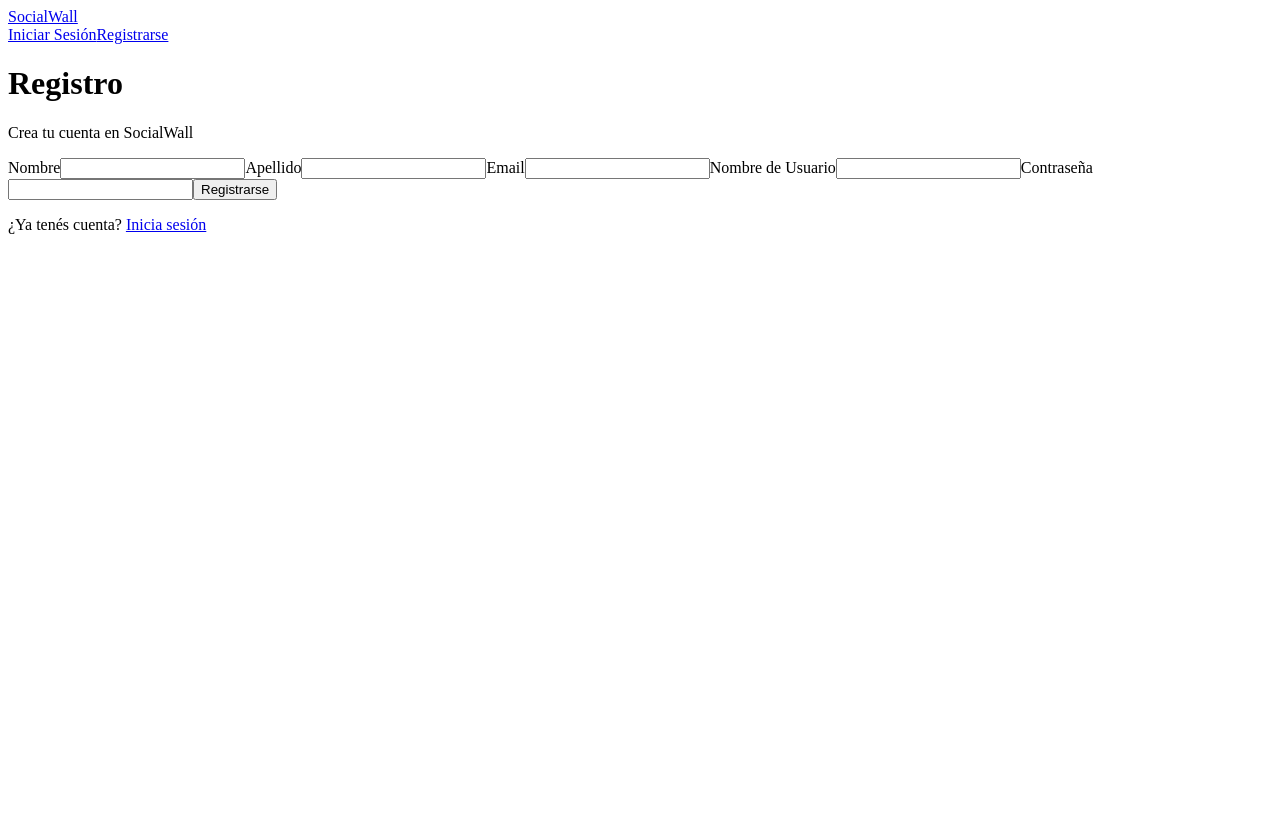
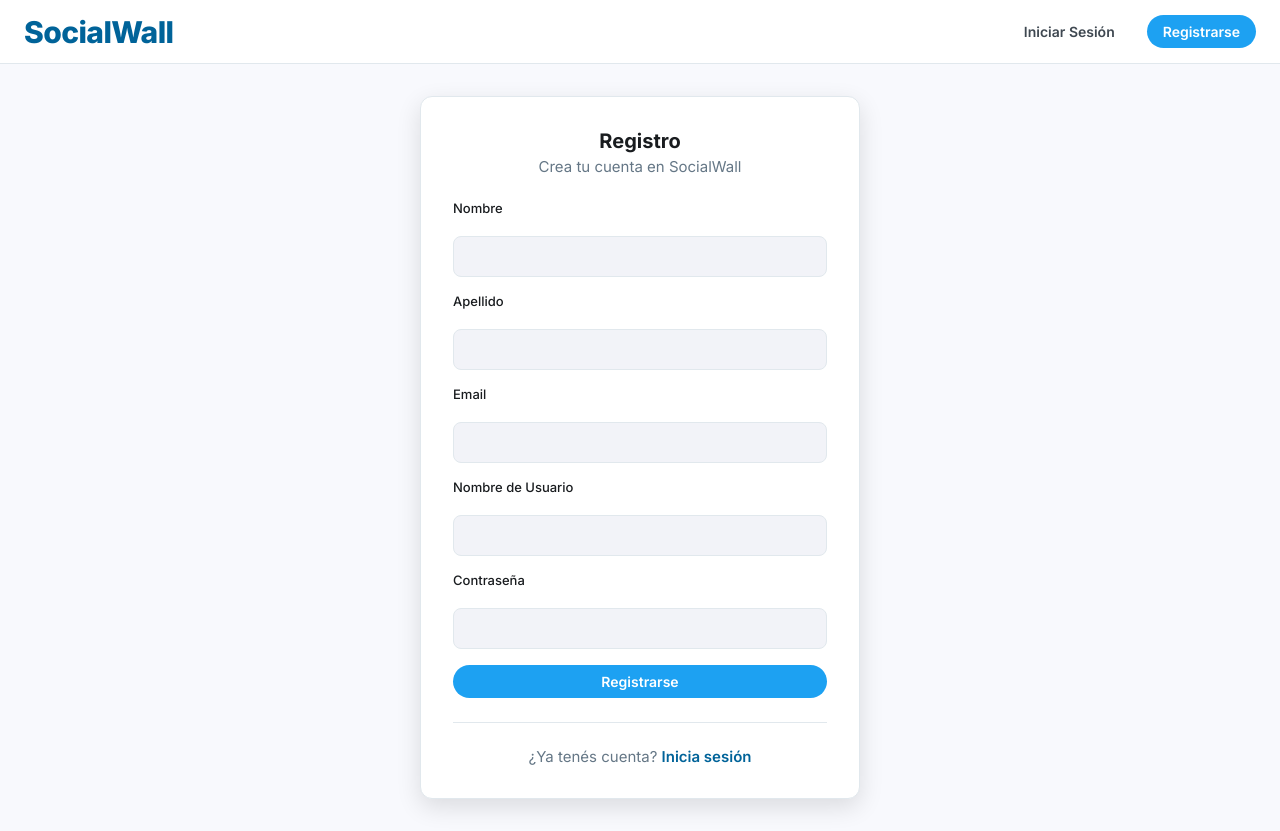
Before and after one commit to GabrielAlcequiez/Social-Wall, a React (Vite) app: page /register in a window 1280 px wide. Before the commit the page ends 800 px from the top, so only its background shows below. Built offline with nearby package versions, Linux system fonts and the light colour scheme; no server answers.

Commit message:
style: add global styles for the design system

```diff
--- a/index.html
+++ b/index.html
@@ -4,6 +4,9 @@
     <meta charset="UTF-8" />
     <link rel="icon" type="image/svg+xml" href="/favicon.svg" />
     <meta name="viewport" content="width=device-width, initial-scale=1.0" />
+    <link rel="preconnect" href="https://fonts.googleapis.com" />
+    <link rel="preconnect" href="https://fonts.gstatic.com" crossorigin />
+    <link href="https://fonts.googleapis.com/css2?family=Inter:wght@400;500;600;700;800&display=swap" rel="stylesheet" />
     <title>social-wall</title>
   </head>
   <body>
--- a/src/main.jsx
+++ b/src/main.jsx
@@ -3,6 +3,7 @@ import { createRoot } from 'react-dom/client'
 import App from './App.jsx'
 import { BrowserRouter } from 'react-router-dom'
 import { AuthProvider } from './context/AuthContext.jsx'
+import './styles.css'
 
 createRoot(document.getElementById('root')).render(
   <StrictMode>
--- /dev/null
+++ b/src/styles.css
@@ -0,0 +1,362 @@
+:root {
+  /* Design System: Connective Blue */
+  --color-primary: #006399;
+  --color-primary-container: #1da1f2;
+  --color-on-primary: #ffffff;
+  --color-background: #f8f9fd;
+  --color-surface: #ffffff;
+  --color-surface-variant: #f2f3f8;
+  --color-secondary-container: #cfe2f3;
+  --color-on-secondary-container: #536573;
+  --color-on-surface: #191c1f;
+  --color-on-surface-variant: #3f4851;
+  --color-muted: #657786;
+  --color-border: #e1e8ed;
+  --color-outline: #bec7d3;
+  --color-error: #ba1a1a;
+  --color-error-container: #ffdad6;
+
+  --font-family: "Inter", system-ui, -apple-system, sans-serif;
+
+  --radius-sm: 8px;
+  --radius-md: 12px;
+  --radius-full: 9999px;
+
+  --space-xs: 4px;
+  --space-sm: 8px;
+  --space-md: 16px;
+  --space-lg: 24px;
+  --space-xl: 32px;
+
+  --max-content: 600px;
+  --header-height: 64px;
+}
+
+* {
+  box-sizing: border-box;
+}
+
+body {
+  margin: 0;
+  font-family: var(--font-family);
+  background-color: var(--color-background);
+  color: var(--color-on-surface);
+  min-height: 100vh;
+}
+
+a {
+  color: var(--color-primary);
+  text-decoration: none;
+  font-weight: 600;
+}
+
+a:hover {
+  text-decoration: underline;
+}
+
+/* ---------- Header ---------- */
+
+.header {
+  position: fixed;
+  top: 0;
+  left: 0;
+  right: 0;
+  z-index: 50;
+  height: var(--header-height);
+  background-color: var(--color-surface);
+  border-bottom: 1px solid var(--color-border);
+  display: flex;
+  align-items: center;
+  justify-content: space-between;
+  padding: 0 var(--space-lg);
+}
+
+.header-brand {
+  font-size: 30px;
+  font-weight: 800;
+  letter-spacing: -0.02em;
+  line-height: 36px;
+  color: var(--color-primary);
+}
+
+.header-brand:hover {
+  text-decoration: none;
+}
+
+.header-nav {
+  display: flex;
+  align-items: center;
+  gap: var(--space-lg);
+}
+
+.header-link {
+  background: none;
+  border: none;
+  font-family: inherit;
+  font-size: 14px;
+  font-weight: 600;
+  color: var(--color-on-surface-variant);
+  cursor: pointer;
+  padding: var(--space-sm);
+  border-radius: var(--radius-full);
+  transition: background-color 0.15s ease, color 0.15s ease;
+}
+
+.header-link:hover {
+  background-color: var(--color-surface-variant);
+  color: var(--color-on-surface);
+  text-decoration: none;
+}
+
+.header-divider {
+  width: 1px;
+  height: 24px;
+  background-color: var(--color-border);
+}
+
+.avatar {
+  width: 36px;
+  height: 36px;
+  border-radius: 50%;
+  background-color: var(--color-secondary-container);
+  color: var(--color-on-secondary-container);
+  display: inline-flex;
+  align-items: center;
+  justify-content: center;
+  font-size: 14px;
+  font-weight: 600;
+  flex-shrink: 0;
+}
+
+/* ---------- Buttons ---------- */
+
+.btn,
+button[type="submit"] {
+  font-family: inherit;
+  font-size: 14px;
+  font-weight: 600;
+  background-color: var(--color-primary-container);
+  color: var(--color-on-primary);
+  border: none;
+  border-radius: var(--radius-full);
+  padding: var(--space-sm) var(--space-md);
+  cursor: pointer;
+  transition: opacity 0.15s ease;
+}
+
+.btn:hover,
+button[type="submit"]:hover {
+  opacity: 0.9;
+}
+
+button:disabled {
+  opacity: 0.6;
+  cursor: not-allowed;
+}
+
+/* ---------- Feed / Home ---------- */
+
+.feed {
+  max-width: var(--max-content);
+  margin: 0 auto;
+  padding: calc(var(--header-height) + var(--space-xl)) var(--space-md) var(--space-xl);
+  display: flex;
+  flex-direction: column;
+  gap: var(--space-md);
+}
+
+.muted {
+  color: var(--color-muted);
+  text-align: center;
+}
+
+.error-message {
+  color: var(--color-error);
+  background-color: var(--color-error-container);
+  padding: 10px var(--space-md);
+  border-radius: var(--radius-sm);
+  font-size: 13px;
+}
+
+.field-error {
+  color: var(--color-error);
+  font-size: 12px;
+  line-height: 16px;
+  margin: var(--space-xs) 0 0;
+}
+
+.auth-form input.field-invalid,
+.auth-form textarea.field-invalid {
+  border-color: var(--color-error);
+}
+
+.post-card {
+  background-color: var(--color-surface);
+  border: 1px solid var(--color-border);
+  border-radius: var(--radius-sm);
+  padding: var(--space-md);
+  transition: box-shadow 0.15s ease;
+}
+
+.post-card:hover {
+  box-shadow: 0 4px 12px rgba(0, 0, 0, 0.05);
+}
+
+.post-header {
+  display: flex;
+  align-items: center;
+  gap: var(--space-sm);
+  margin-bottom: var(--space-sm);
+}
+
+.post-meta {
+  display: flex;
+  flex-direction: column;
+}
+
+.post-author {
+  font-size: 14px;
+  font-weight: 600;
+  color: var(--color-on-surface);
+}
+
+.post-time {
+  font-size: 12px;
+  color: var(--color-muted);
+}
+
+.btn-delete {
+  margin-left: auto;
+  background: none;
+  border: none;
+  font-family: inherit;
+  font-size: 13px;
+  font-weight: 500;
+  color: var(--color-error);
+  cursor: pointer;
+  padding: var(--space-xs) var(--space-sm);
+  border-radius: var(--radius-sm);
+  transition: background-color 0.15s ease;
+}
+
+.btn-delete:hover {
+  background-color: var(--color-error-container);
+}
+
+.btn-delete:disabled {
+  opacity: 0.6;
+}
+
+.post-title {
+  font-size: 20px;
+  font-weight: 700;
+  line-height: 28px;
+  margin: 0 0 var(--space-sm);
+}
+
+.post-content {
+  font-size: 15px;
+  line-height: 22px;
+  margin: 0 0 var(--space-md);
+  white-space: pre-wrap;
+  word-break: break-word;
+}
+
+.video-wrapper {
+  position: relative;
+  width: 100%;
+  aspect-ratio: 16 / 9;
+  border-radius: var(--radius-sm);
+  overflow: hidden;
+  background-color: var(--color-surface-variant);
+}
+
+.video-wrapper iframe {
+  position: absolute;
+  inset: 0;
+  width: 100%;
+  height: 100%;
+}
+
+/* ---------- Auth pages / Create post ---------- */
+
+.page,
+.auth-page {
+  min-height: 100vh;
+  display: flex;
+  align-items: center;
+  justify-content: center;
+  padding: calc(var(--header-height) + var(--space-xl)) var(--space-md) var(--space-xl);
+}
+
+.card,
+.auth-card {
+  width: 100%;
+  max-width: 440px;
+  background-color: var(--color-surface);
+  border: 1px solid var(--color-border);
+  border-radius: var(--radius-md);
+  padding: var(--space-xl);
+  box-shadow: 0 8px 24px rgba(0, 0, 0, 0.12);
+}
+
+.auth-title {
+  font-size: 20px;
+  font-weight: 700;
+  text-align: center;
+  margin: 0 0 var(--space-xs);
+}
+
+.auth-subtitle {
+  font-size: 15px;
+  color: var(--color-muted);
+  text-align: center;
+  margin: 0 0 var(--space-lg);
+}
+
+.auth-form {
+  display: flex;
+  flex-direction: column;
+  gap: var(--space-md);
+}
+
+.auth-form label {
+  font-size: 13px;
+  font-weight: 500;
+  color: var(--color-on-surface);
+  margin-bottom: var(--space-xs);
+}
+
+.auth-form input,
+.auth-form textarea {
+  width: 100%;
+  background-color: var(--color-surface-variant);
+  border: 1px solid var(--color-border);
+  border-radius: var(--radius-sm);
+  padding: 10px var(--space-md);
+  font-family: inherit;
+  font-size: 15px;
+  color: var(--color-on-surface);
+  transition: background-color 0.15s ease, border-color 0.15s ease, box-shadow 0.15s ease;
+}
+
+.auth-form input:focus,
+.auth-form textarea:focus {
+  outline: none;
+  background-color: var(--color-surface);
+  border-color: var(--color-primary-container);
+  box-shadow: 0 0 0 1px var(--color-primary-container);
+}
+
+.auth-form textarea {
+  resize: vertical;
+}
+
+.auth-footer {
+  text-align: center;
+  font-size: 15px;
+  color: var(--color-muted);
+  margin: var(--space-lg) 0 0;
+  padding-top: var(--space-lg);
+  border-top: 1px solid var(--color-border);
+}
```
